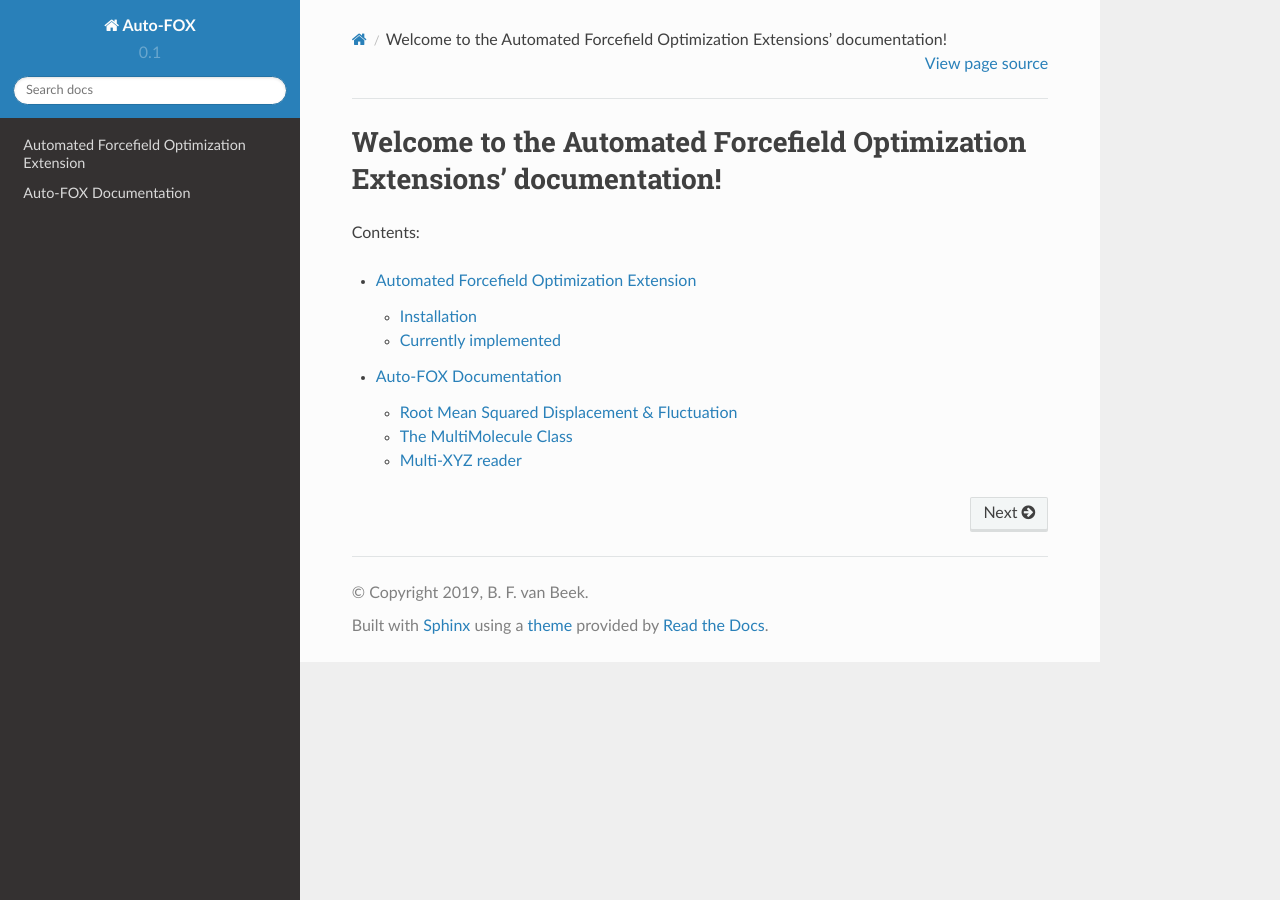
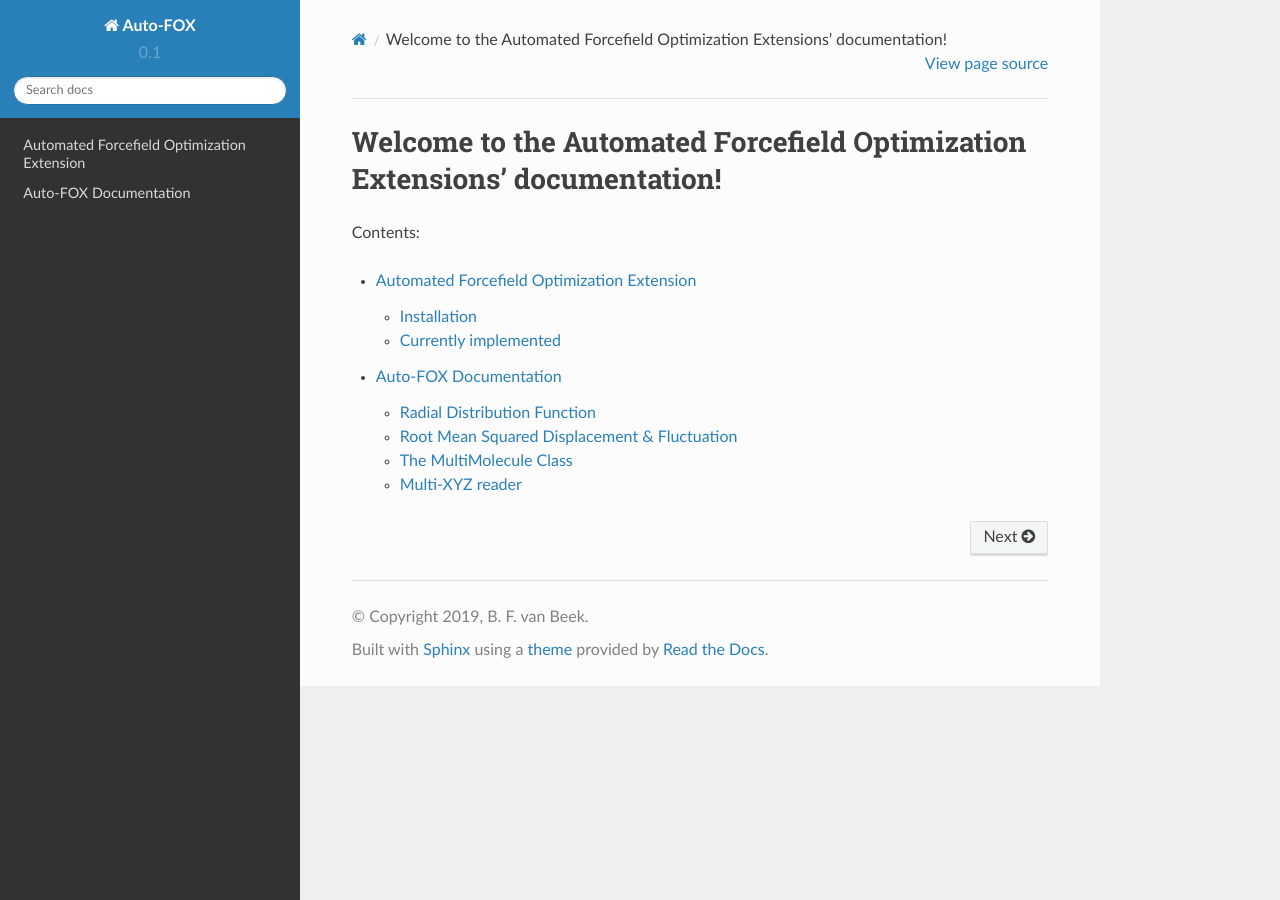
Before and after one commit to nlesc-nano/auto-FOX, a Sphinx documentation site: the page built from docs/index.rst, in a window 1280 px wide. Built offline with Sphinx 7.4.7 and the Read the Docs theme 2.0.0, drawn with Linux system fonts in a browser that asks for light colours; pages that are not in the unit, such as notebooks, are missing from menus.

Commit message:
Fixed link

```diff
--- a/docs/documentation.rst
+++ b/docs/documentation.rst
@@ -2,7 +2,7 @@ Auto-FOX Documentation
 ======================
 
 .. toctree::
-    RDF
+    rdf
     RMSD
     MultiMolecule
     xyz_reader
```
